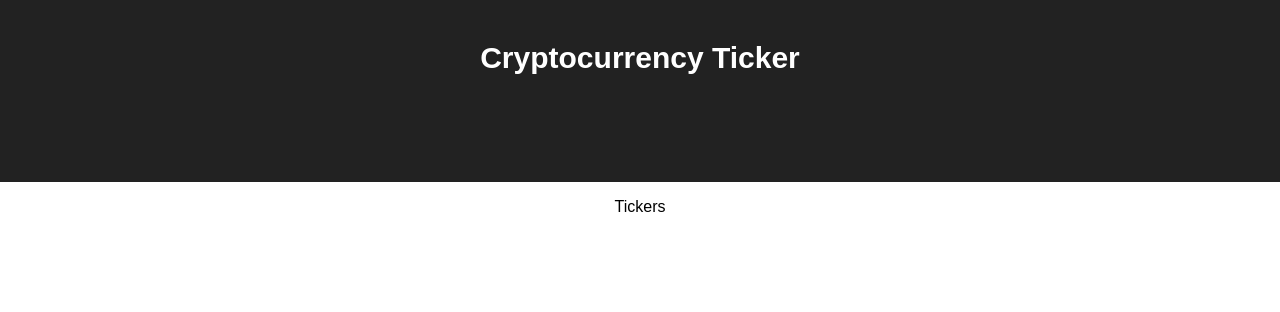
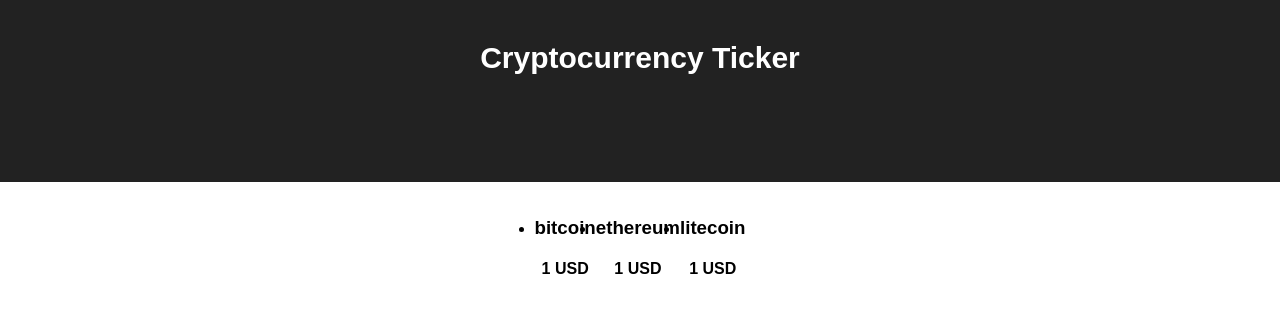
Before and after one commit to paredesrichard/React-CryptoCurrency, a React (Create React App) app: page / in a window 1280 px wide. Shown: the top 312 px of the page. Built offline with nearby package versions, Linux system fonts and the light colour scheme.

Commit message:
added state on Tickers. provided placeholder data

```diff
--- a/src/components/Tickers.js
+++ b/src/components/Tickers.js
@@ -1,8 +1,39 @@
 import React, { Component } from 'react';
+import './Tickers.css';
 
   class Tickers extends Component {
+    constructor(props) {
+      super(props);
+      this.state = {
+        data: [
+          {
+            id: "bitcoin",
+            price: "1"
+          },
+          {
+            id: "ethereum",
+            price: "1"
+          },
+          {
+            id: "litecoin",
+            price: "1"
+          }
+        ]
+      }
+    }
+
     render() {
-      return <p>Tickers</p>
+      const tickers = this.state.data.map((currency) =>
+        <li key={currency.id}>
+          <h3>{currency.id}</h3>
+          <h4>{currency.price} USD</h4>
+        </li>
+      );
+      return (
+        <div className="tickers-container">
+          <ul className="tickers">{tickers}</ul>
+        </div>
+      );
     }
   }
 
```
